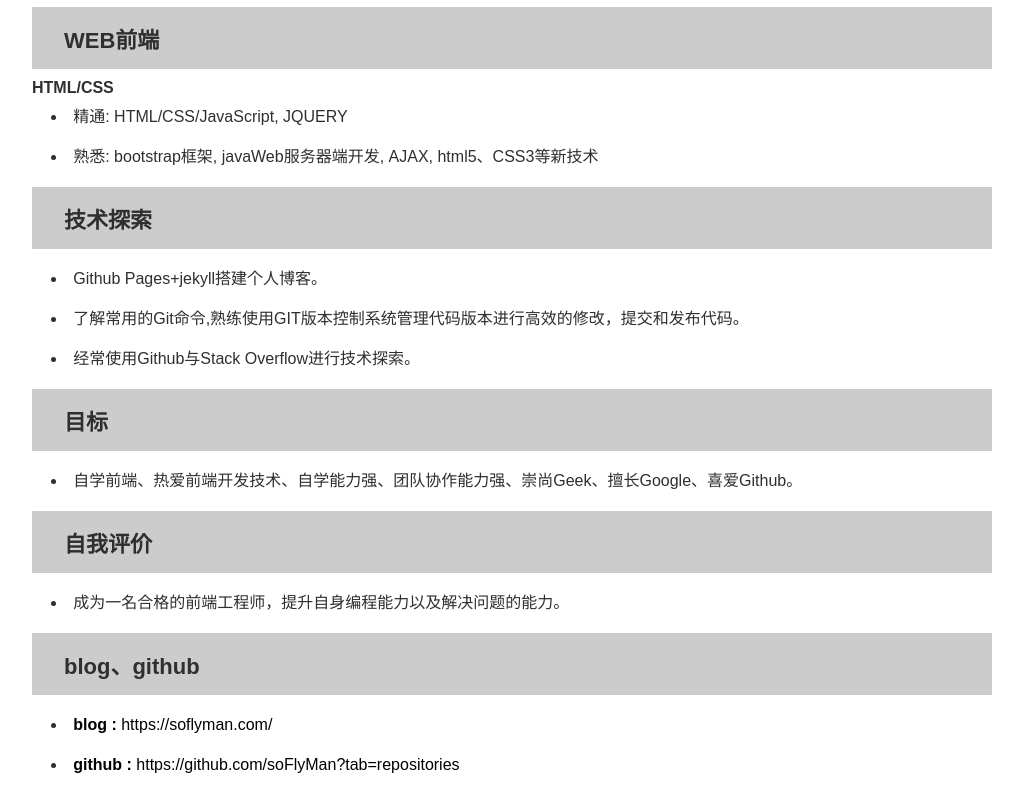
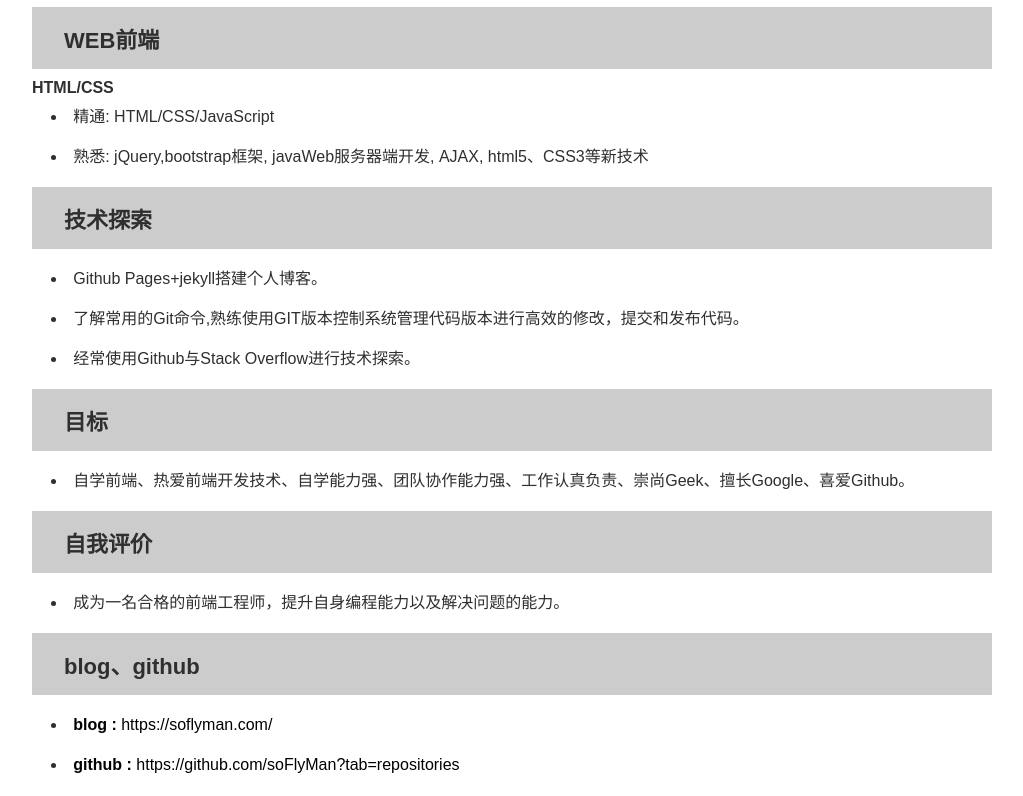
Before and after one commit to soFlyMan/myresume, a plain HTML site: page index.html in a window 1280 px wide. Shown: the part 487-1283 px from the top of the page, without its empty margins (128-1151 px from the left). Drawn offline with Linux system fonts and the light colour scheme.

Commit message:
myresume1.0.1

```diff
--- a/index.html
+++ b/index.html
@@ -5,7 +5,7 @@
 <meta http-equiv="X-UA-Compatible" content="IE=edge,chrome=1">
 <title>soFly's resume</title>
 <meta name="description" content="">
-<meta name="keywords" content="">
+<meta name="keywords" content="soFly,resume,赵伟杰">
 <link href="" rel="stylesheet">
 </head>
 <style>
@@ -77,7 +77,7 @@ a:hover{
 
       	<ul>
       		<li>意向职位：前端开发工程师</li>
-      		<li>工作经验:</li>
+
       		<li>邮箱：soflyman111@gmail.com</li>
       		<li>现居住地:江西南昌</li>
       		<li>期望待遇：6K</li>
@@ -98,8 +98,8 @@ a:hover{
         <strong>HTML/CSS</strong>
         <ul>
 
-          <li>精通: HTML/CSS/JavaScript, JQUERY</li>
-          <li>熟悉: bootstrap框架, javaWeb服务器端开发, AJAX, html5、CSS3等新技术</li>
+          <li>精通: HTML/CSS/JavaScript</li>
+          <li>熟悉: jQuery,bootstrap框架, javaWeb服务器端开发, AJAX, html5、CSS3等新技术</li>
         </ul>
       </div>
 
@@ -118,7 +118,7 @@ a:hover{
 
         <ul>
 
-          <li>自学前端、热爱前端开发技术、自学能力强、团队协作能力强、崇尚Geek、擅长Google、喜爱Github。</li>
+          <li>自学前端、热爱前端开发技术、自学能力强、团队协作能力强、工作认真负责、崇尚Geek、擅长Google、喜爱Github。</li>
 
         </ul>
       </div>
```
